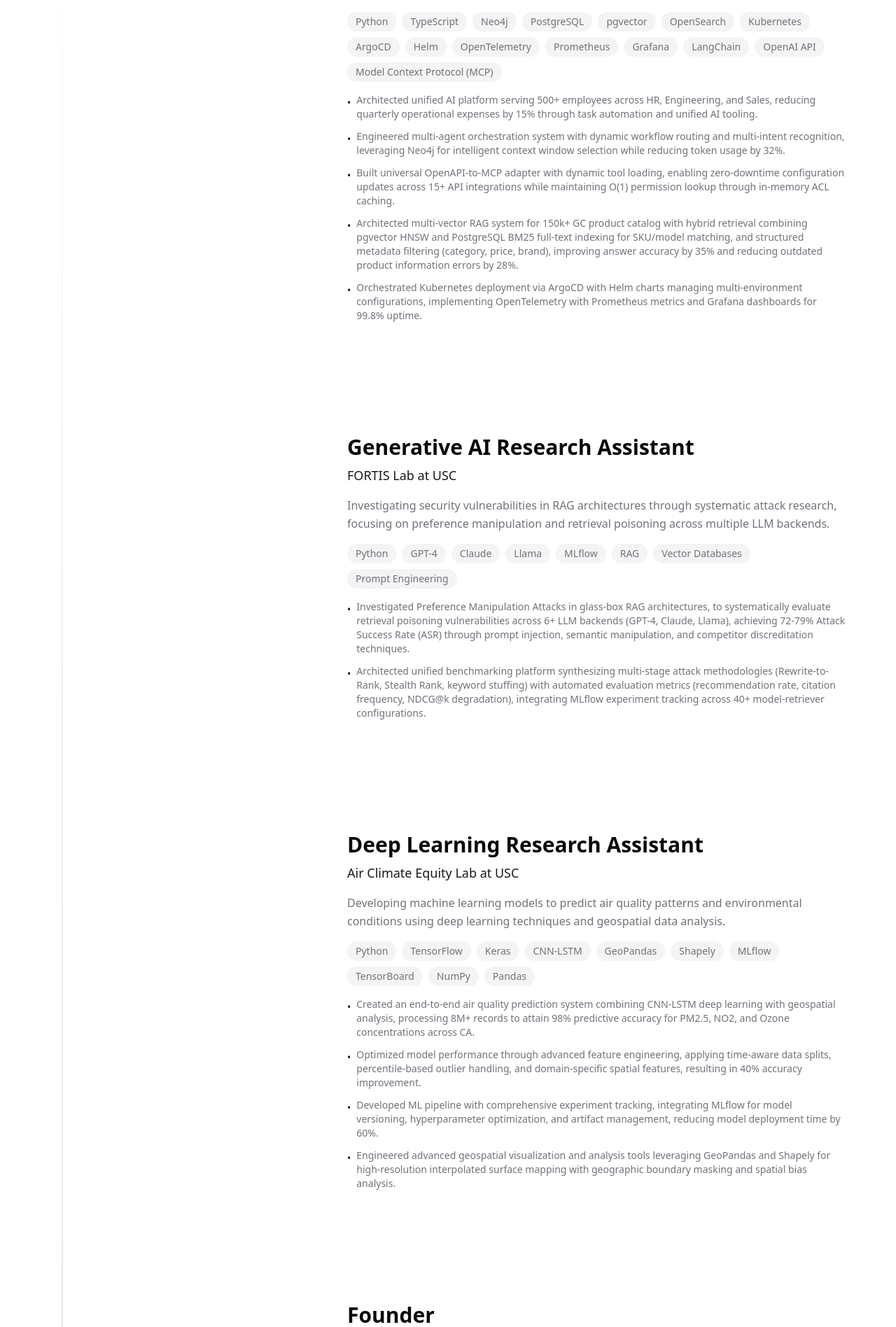
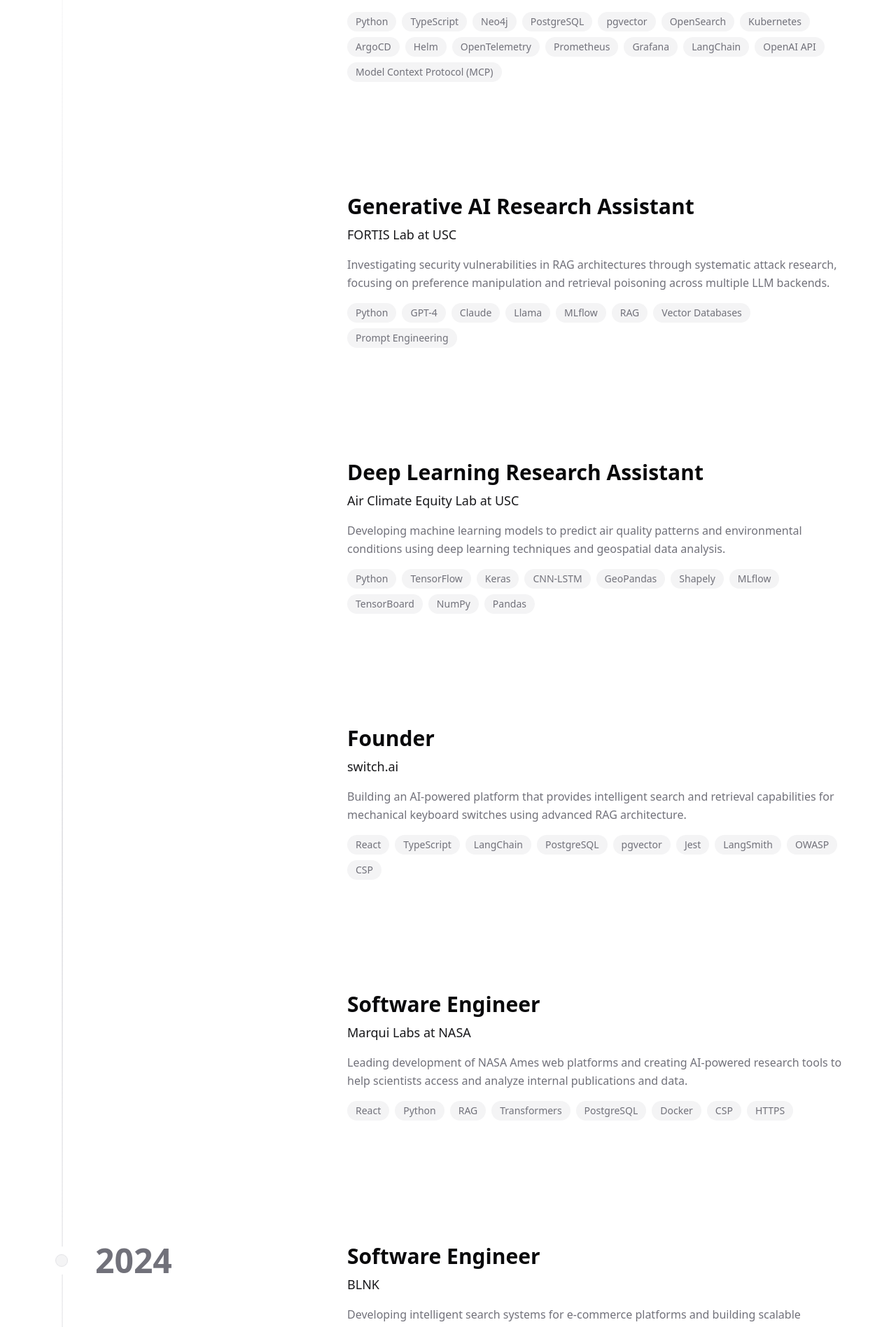
Before and after one commit to freddysongg/portfolio, a Next.js app: page / in a window 1280 px wide. Shown: the part 4100-5996 px from the top of the page at 70% size. Built offline with nearby package versions, Linux system fonts and the light colour scheme.

Commit message:
remove experience bullet points

```diff
--- a/data/experience.ts
+++ b/data/experience.ts
@@ -34,11 +34,11 @@ export const experiences: Experience[] = [
       'Model Context Protocol (MCP)',
     ],
     achievements: [
-      'Architected unified AI platform serving 500+ employees across HR, Engineering, and Sales, reducing quarterly operational expenses by 15% through task automation and unified AI tooling.',
-      'Engineered multi-agent orchestration system with dynamic workflow routing and multi-intent recognition, leveraging Neo4j for intelligent context window selection while reducing token usage by 32%.',
-      'Built universal OpenAPI-to-MCP adapter with dynamic tool loading, enabling zero-downtime configuration updates across 15+ API integrations while maintaining O(1) permission lookup through in-memory ACL caching.',
-      'Architected multi-vector RAG system for 150k+ GC product catalog with hybrid retrieval combining pgvector HNSW and PostgreSQL BM25 full-text indexing for SKU/model matching, and structured metadata filtering (category, price, brand), improving answer accuracy by 35% and reducing outdated product information errors by 28%.',
-      'Orchestrated Kubernetes deployment via ArgoCD with Helm charts managing multi-environment configurations, implementing OpenTelemetry with Prometheus metrics and Grafana dashboards for 99.8% uptime.',
+      // 'Architected unified AI platform serving 500+ employees across HR, Engineering, and Sales, reducing quarterly operational expenses by 15% through task automation and unified AI tooling.',
+      // 'Engineered multi-agent orchestration system with dynamic workflow routing and multi-intent recognition, leveraging Neo4j for intelligent context window selection while reducing token usage by 32%.',
+      // 'Built universal OpenAPI-to-MCP adapter with dynamic tool loading, enabling zero-downtime configuration updates across 15+ API integrations while maintaining O(1) permission lookup through in-memory ACL caching.',
+      // 'Architected multi-vector RAG system for 150k+ GC product catalog with hybrid retrieval combining pgvector HNSW and PostgreSQL BM25 full-text indexing for SKU/model matching, and structured metadata filtering (category, price, brand), improving answer accuracy by 35% and reducing outdated product information errors by 28%.',
+      // 'Orchestrated Kubernetes deployment via ArgoCD with Helm charts managing multi-environment configurations, implementing OpenTelemetry with Prometheus metrics and Grafana dashboards for 99.8% uptime.',
     ],
   },
   {
@@ -59,8 +59,8 @@ export const experiences: Experience[] = [
       'Prompt Engineering',
     ],
     achievements: [
-      'Investigated Preference Manipulation Attacks in glass-box RAG architectures, to systematically evaluate retrieval poisoning vulnerabilities across 6+ LLM backends (GPT-4, Claude, Llama), achieving 72-79% Attack Success Rate (ASR) through prompt injection, semantic manipulation, and competitor discreditation techniques.',
-      'Architected unified benchmarking platform synthesizing multi-stage attack methodologies (Rewrite-to-Rank, Stealth Rank, keyword stuffing) with automated evaluation metrics (recommendation rate, citation frequency, NDCG@k degradation), integrating MLflow experiment tracking across 40+ model-retriever configurations.',
+      // 'Investigated Preference Manipulation Attacks in glass-box RAG architectures, to systematically evaluate retrieval poisoning vulnerabilities across 6+ LLM backends (GPT-4, Claude, Llama), achieving 72-79% Attack Success Rate (ASR) through prompt injection, semantic manipulation, and competitor discreditation techniques.',
+      // 'Architected unified benchmarking platform synthesizing multi-stage attack methodologies (Rewrite-to-Rank, Stealth Rank, keyword stuffing) with automated evaluation metrics (recommendation rate, citation frequency, NDCG@k degradation), integrating MLflow experiment tracking across 40+ model-retriever configurations.',
     ],
   },
   {
@@ -83,10 +83,10 @@ export const experiences: Experience[] = [
       'Pandas',
     ],
     achievements: [
-      'Created an end-to-end air quality prediction system combining CNN-LSTM deep learning with geospatial analysis, processing 8M+ records to attain 98% predictive accuracy for PM2.5, NO2, and Ozone concentrations across CA.',
-      'Optimized model performance through advanced feature engineering, applying time-aware data splits, percentile-based outlier handling, and domain-specific spatial features, resulting in 40% accuracy improvement.',
-      'Developed ML pipeline with comprehensive experiment tracking, integrating MLflow for model versioning, hyperparameter optimization, and artifact management, reducing model deployment time by 60%.',
-      'Engineered advanced geospatial visualization and analysis tools leveraging GeoPandas and Shapely for high-resolution interpolated surface mapping with geographic boundary masking and spatial bias analysis.',
+      // 'Created an end-to-end air quality prediction system combining CNN-LSTM deep learning with geospatial analysis, processing 8M+ records to attain 98% predictive accuracy for PM2.5, NO2, and Ozone concentrations across CA.',
+      // 'Optimized model performance through advanced feature engineering, applying time-aware data splits, percentile-based outlier handling, and domain-specific spatial features, resulting in 40% accuracy improvement.',
+      // 'Developed ML pipeline with comprehensive experiment tracking, integrating MLflow for model versioning, hyperparameter optimization, and artifact management, reducing model deployment time by 60%.',
+      // 'Engineered advanced geospatial visualization and analysis tools leveraging GeoPandas and Shapely for high-resolution interpolated surface mapping with geographic boundary masking and spatial bias analysis.',
     ],
   },
   {
@@ -107,9 +107,9 @@ export const experiences: Experience[] = [
       'HTTPS',
     ],
     achievements: [
-      'Maintain and modernize NASA Ames public-facing web platforms, serving 30k+ monthly users, while ensuring compatibility with legacy backend systems and compliance with federal cybersecurity protocols.',
-      'Authored a proposal and built an internal transformer-based RAG search engine for SSERVI team indexing 220k+ internal publications and delivers sub-second answers, improving data access for 100+ researchers.',
-      'Hardened web applications by integrating CSP hashing, sanitizing user inputs, and enforcing secure HTTPS configurations to mitigate XSS and injection vulnerabilities.',
+      // 'Maintain and modernize NASA Ames public-facing web platforms, serving 30k+ monthly users, while ensuring compatibility with legacy backend systems and compliance with federal cybersecurity protocols.',
+      // 'Authored a proposal and built an internal transformer-based RAG search engine for SSERVI team indexing 220k+ internal publications and delivers sub-second answers, improving data access for 100+ researchers.',
+      // 'Hardened web applications by integrating CSP hashing, sanitizing user inputs, and enforcing secure HTTPS configurations to mitigate XSS and injection vulnerabilities.',
     ],
   },
   {
@@ -131,10 +131,10 @@ export const experiences: Experience[] = [
       'CSP',
     ],
     achievements: [
-      'Engineered a high-performance RAG architecture boosting search recall by 27% and cut LLM hallucinations by 31% by building a custom LangChain BaseRetriever to fuse pgvector (HNSW) with PostgreSQL FTS via Reciprocal Rank Fusion (RRF), a LongContextReorder agent to mitigate context loss, and a LCEL graph.',
-      'Lowered LLM testing times by 50% by building a CI-integrated Jest/LangChain test harness to automate QA via synthetic query generation, LLM-as-judge grading, and streamlined A/B testing in LangSmith.',
-      'Secured RAG platform through OWASP-grade input validation, a multi-stage prompt injection defense (instruction filtering, output framing), and strict Content Security Policies to prevent XSS from rendered LLM outputs.',
-      'Architected a highly maintainable and scalable frontend leveraging React and TypeScript to develop secure, isolated UI components, with a robust authentication flow by enforcing HTTPS-only cookie storage for JWT session management and achieving zero-latency switching across a library of over 100+ pre-rendered application themes.',
+      // 'Engineered a high-performance RAG architecture boosting search recall by 27% and cut LLM hallucinations by 31% by building a custom LangChain BaseRetriever to fuse pgvector (HNSW) with PostgreSQL FTS via Reciprocal Rank Fusion (RRF), a LongContextReorder agent to mitigate context loss, and a LCEL graph.',
+      // 'Lowered LLM testing times by 50% by building a CI-integrated Jest/LangChain test harness to automate QA via synthetic query generation, LLM-as-judge grading, and streamlined A/B testing in LangSmith.',
+      // 'Secured RAG platform through OWASP-grade input validation, a multi-stage prompt injection defense (instruction filtering, output framing), and strict Content Security Policies to prevent XSS from rendered LLM outputs.',
+      // 'Architected a highly maintainable and scalable frontend leveraging React and TypeScript to develop secure, isolated UI components, with a robust authentication flow by enforcing HTTPS-only cookie storage for JWT session management and achieving zero-latency switching across a library of over 100+ pre-rendered application themes.',
     ],
   },
   {
@@ -156,10 +156,10 @@ export const experiences: Experience[] = [
       'CI/CD',
     ],
     achievements: [
-      'Built a multi-stage RAG search engine for 3k+ SKUs, reinforced with OWASP-grade validation and anomaly detection to block prompt-injection exploits.',
-      'Utilized Python scripts to automate and streamline the end-to-end data pipeline for refining over 100k lines of product taxonomy data imported from Shopify, ensuring high data integrity during migration.',
-      'Developed a scalable architecture by creating over 90+ modular CRUD and RESTful endpoints, utilizing Drizzle ORM for schema validation to ensure secure and efficient PostgreSQL interactions, optimized for high-throughput requests.',
-      'Led the integration of Stripe, Shopify, and Shippo through a secure CI/CD pipeline with Docker containerization, enabling seamless e-commerce workflows, high-volume transaction processing, and robust custom shipping solutions.',
+      // 'Built a multi-stage RAG search engine for 3k+ SKUs, reinforced with OWASP-grade validation and anomaly detection to block prompt-injection exploits.',
+      // 'Utilized Python scripts to automate and streamline the end-to-end data pipeline for refining over 100k lines of product taxonomy data imported from Shopify, ensuring high data integrity during migration.',
+      // 'Developed a scalable architecture by creating over 90+ modular CRUD and RESTful endpoints, utilizing Drizzle ORM for schema validation to ensure secure and efficient PostgreSQL interactions, optimized for high-throughput requests.',
+      // 'Led the integration of Stripe, Shopify, and Shippo through a secure CI/CD pipeline with Docker containerization, enabling seamless e-commerce workflows, high-volume transaction processing, and robust custom shipping solutions.',
     ],
   },
   {
@@ -181,10 +181,10 @@ export const experiences: Experience[] = [
       'RBAC',
     ],
     achievements: [
-      'Architected and led a 6-person team in deploying a CI/CD pipeline on AWS EKS, orchestrating Docker-based microservices to automate application delivery and reduce task completion time by 30%.',
-      'Engineered a secure API layer by deploying multiple microservices to AWS EKS, routing traffic through an API Gateway that enforced JWT-based authentication and fine-grained Role-Based Access Control (RBAC).',
-      'Integrated Jest-based testing harness, increasing backend code coverage from 0% to 80%.',
-      'Streamlined front end and back end integration by developing over 60 modular UI components that consumed these APIs.',
+      // 'Architected and led a 6-person team in deploying a CI/CD pipeline on AWS EKS, orchestrating Docker-based microservices to automate application delivery and reduce task completion time by 30%.',
+      // 'Engineered a secure API layer by deploying multiple microservices to AWS EKS, routing traffic through an API Gateway that enforced JWT-based authentication and fine-grained Role-Based Access Control (RBAC).',
+      // 'Integrated Jest-based testing harness, increasing backend code coverage from 0% to 80%.',
+      // 'Streamlined front end and back end integration by developing over 60 modular UI components that consumed these APIs.',
     ],
   },
   {
@@ -204,8 +204,8 @@ export const experiences: Experience[] = [
       'OpenAI API',
     ],
     achievements: [
-      'Developed a full-stack AI chatbot, leveraging a Vue/Nuxt front end (SSR) and a Node.js backend with a Supabase vector database to provide context-aware responses, driving 30% increase in site traffic within 2 months.',
-      'Implemented a streaming UI using Server-Sent Events (SSE) to deliver AI responses token-by-token, cutting perceived response latency to under 500ms and significantly boosting user session duration.',
+      // 'Developed a full-stack AI chatbot, leveraging a Vue/Nuxt front end (SSR) and a Node.js backend with a Supabase vector database to provide context-aware responses, driving 30% increase in site traffic within 2 months.',
+      // 'Implemented a streaming UI using Server-Sent Events (SSE) to deliver AI responses token-by-token, cutting perceived response latency to under 500ms and significantly boosting user session duration.',
     ],
   },
 ];
```
